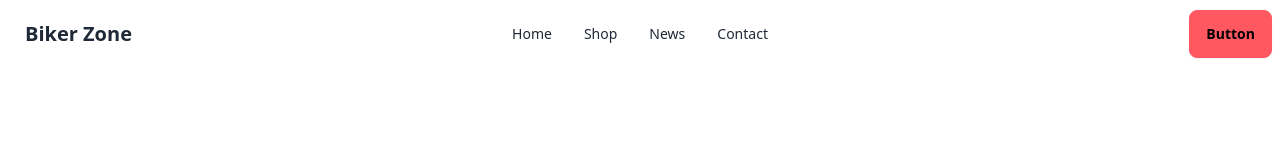
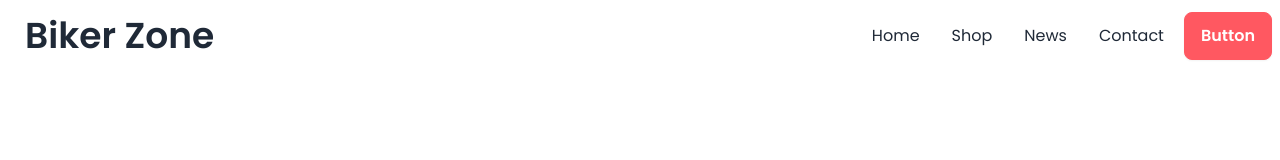
Before and after one commit to sohelrana15031996/biker-zone-with-daisyUI, a plain HTML site: page index.html in a window 1280 px wide. Drawn offline with nearby package versions, Linux system fonts and the light colour scheme.

Commit message:
Nav bar deisgned has been done

```diff
--- a/index.html
+++ b/index.html
@@ -5,15 +5,28 @@
   <meta charset="UTF-8">
   <meta name="viewport" content="width=device-width, initial-scale=1.0">
   <title>Biker Zone</title>
+  <!-- Tailwind and DaisyUI -->
   <link href="https://cdn.jsdelivr.net/npm/daisyui@4.6.0/dist/full.min.css" rel="stylesheet" type="text/css" />
   <script src="https://cdn.tailwindcss.com"></script>
+
+  <!-- Poppins font -->
+  <link rel="preconnect" href="https://fonts.googleapis.com">
+  <link rel="preconnect" href="https://fonts.gstatic.com" crossorigin>
+  <link href="https://fonts.googleapis.com/css2?family=Poppins:wght@400;500;600;700;800;900&display=swap"
+    rel="stylesheet">
+
+    <style>
+      .font-poppins{
+        font-family: 'Poppins', sans-serif;
+      }
+    </style>
 </head>
 
-<body>
-  <header>
+<body class="font-poppins">
+  <header class="md:container md:mx-auto">
     <nav>
       <div class="navbar bg-base-100">
-        <div class="navbar-start">
+        <div class="flex-1">
           <div class="dropdown">
             <div tabindex="0" role="button" class="btn btn-ghost lg:hidden">
               <svg xmlns="http://www.w3.org/2000/svg" class="h-5 w-5" fill="none" viewBox="0 0 24 24"
@@ -21,34 +34,34 @@
                 <path stroke-linecap="round" stroke-linejoin="round" stroke-width="2" d="M4 6h16M4 12h8m-8 6h16" />
               </svg>
             </div>
-            <ul tabindex="0" class="menu menu-sm dropdown-content mt-3 z-[1] p-2 shadow bg-base-100 rounded-box w-52">
+            <ul tabindex="0" class="menu menu-sm dropdown-content mt-3 z-[1] p-2 shadow bg-base-100 text-base rounded-box w-52">
               <li><a>Home</a></li>
               <li><a>Shop</a></li>
               <li><a>News</a></li>
               <li><a>Contact</a></li>
             </ul>
           </div>
-          <a class="btn btn-ghost text-xl">Biker Zone</a>
+          <a class="btn btn-ghost text-4xl">Biker Zone</a>
         </div>
         <div class="navbar-center hidden lg:flex">
-          <ul class="menu menu-horizontal px-1">
+          <ul class="menu text-base menu-horizontal px-1">
             <li><a>Home</a></li>
             <li><a>Shop</a></li>
             <li><a>News</a></li>
             <li><a>Contact</a></li>
           </ul>
         </div>
-        <div class="navbar-end">
-          <a class="btn btn-error">Button</a>
+        <div class="">
+          <a class="btn btn-error text-base text-white">Button</a>
         </div>
       </div>
     </nav>
-  <main>
+    <main class="md:container md:mx-auto">
 
-  </main>
-  <footer>
+    </main>
+    <footer>
 
-  </footer>
+    </footer>
 </body>
 
 </html>
```
